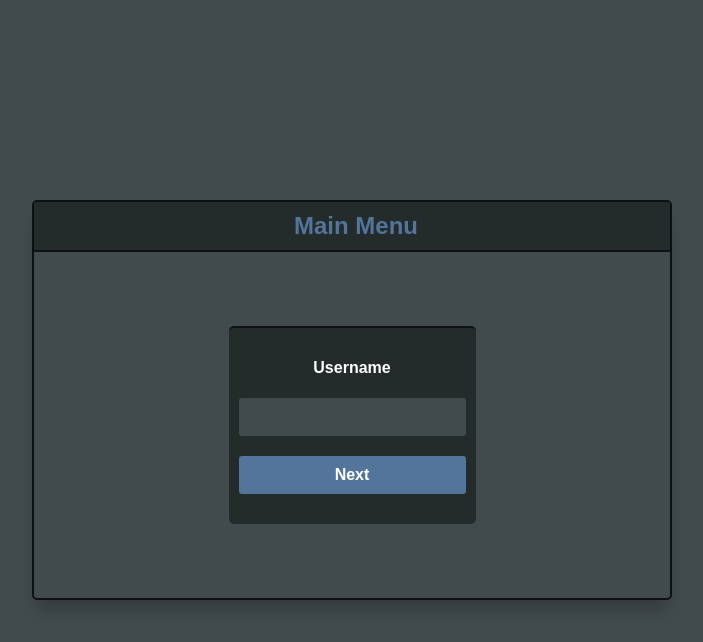
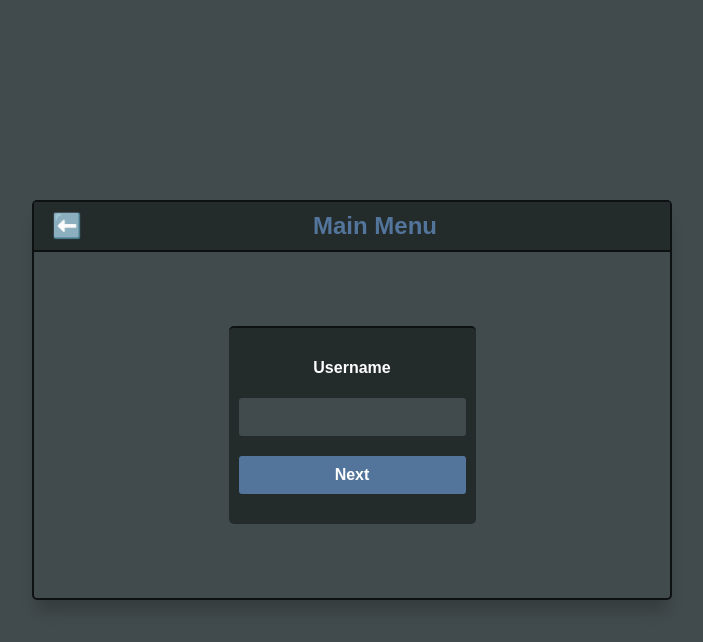
Before and after one commit to AiceAiceBaby/AiceChat-client-js, a Next.js app: page / in a window 1280 px wide. Both pictures are taken after a click on the link "Create Room". Shown: the top 642 px of the page, without its empty margins (288-991 px from the left). Built offline with nearby package versions, Linux system fonts and the light colour scheme.

Commit message:
ADDED: Back button

```diff
--- a/Components/MainMenu/InputRoomId.tsx
+++ b/Components/MainMenu/InputRoomId.tsx
@@ -19,10 +19,10 @@ export default function InputRoomId<NextPage>() {
                        className="msger-input"
                        value={roomId as string}
                        // @ts-ignore
-                       onChange={e => setRoomId(e.target.value)}/>
+                       onChange={e => setRoomId(e.target.value)}
+                       required/>
                 <button type="submit"
-                        className="msger-send-btn"
-                        disabled={isTextIsEmpty(roomId as string)}>Join
+                        className="msger-send-btn">Join
                 </button>
             </form>
         </div>
--- a/Components/MainMenu/InputUsername.tsx
+++ b/Components/MainMenu/InputUsername.tsx
@@ -32,10 +32,10 @@ export default function InputUsername<NextPage>({isHosting, isJoining, setShowWa
                        className="msger-input"
                        value={username as string}
                         // @ts-ignore
-                       onChange={e => setUsername(e.target.value)}/>
+                       onChange={e => setUsername(e.target.value)}
+                        required/>
                 <button type="submit"
-                        className="msger-send-btn"
-                        disabled={isTextIsEmpty(username as string)}>Next
+                        className="msger-send-btn">Next
                 </button>
             </form>
         </div>
--- a/Components/MainMenu/index.tsx
+++ b/Components/MainMenu/index.tsx
@@ -4,6 +4,7 @@ import InputUsername from "./InputUsername";
 import InputRoomId from "./InputRoomId";
 import {StoreContext} from "../../pages/_app";
 import Waiting from "./Waiting";
+import Link from "next/link";
 
 export default function MainMenu<NextPage>() {
     const [isHosting, setIsHosting] = useState(false);
@@ -13,11 +14,25 @@ export default function MainMenu<NextPage>() {
     const [showRoomIdInput, setShowRoomIdInput] = useState(false);
     // const { username: [username, setUsername] } = useContext(StoreContext);
 
+    const backToMainMenu = () => {
+        setIsHosting(false);
+        setIsJoining(false);
+        setShowWaiting(false);
+        setShowUsernameInput(false);
+        setShowRoomIdInput(false);
+    }
+
+    const BackButton = (
+        <div className="msger-header-left title">
+            <a href="#" className="link" onClick={backToMainMenu}>⬅</a>
+        ️</div>
+    );
+
     return (
         <div className="msger-container">
             <div className="msger">
                 <header className="msger-header">
-                    <div/>
+                    { (showUsernameInput || showRoomIdInput || showWaiting) ? BackButton : <div/>}
                     <div className="msger-header-left title">Main Menu</div>
                     <div/>
                 </header>
```
